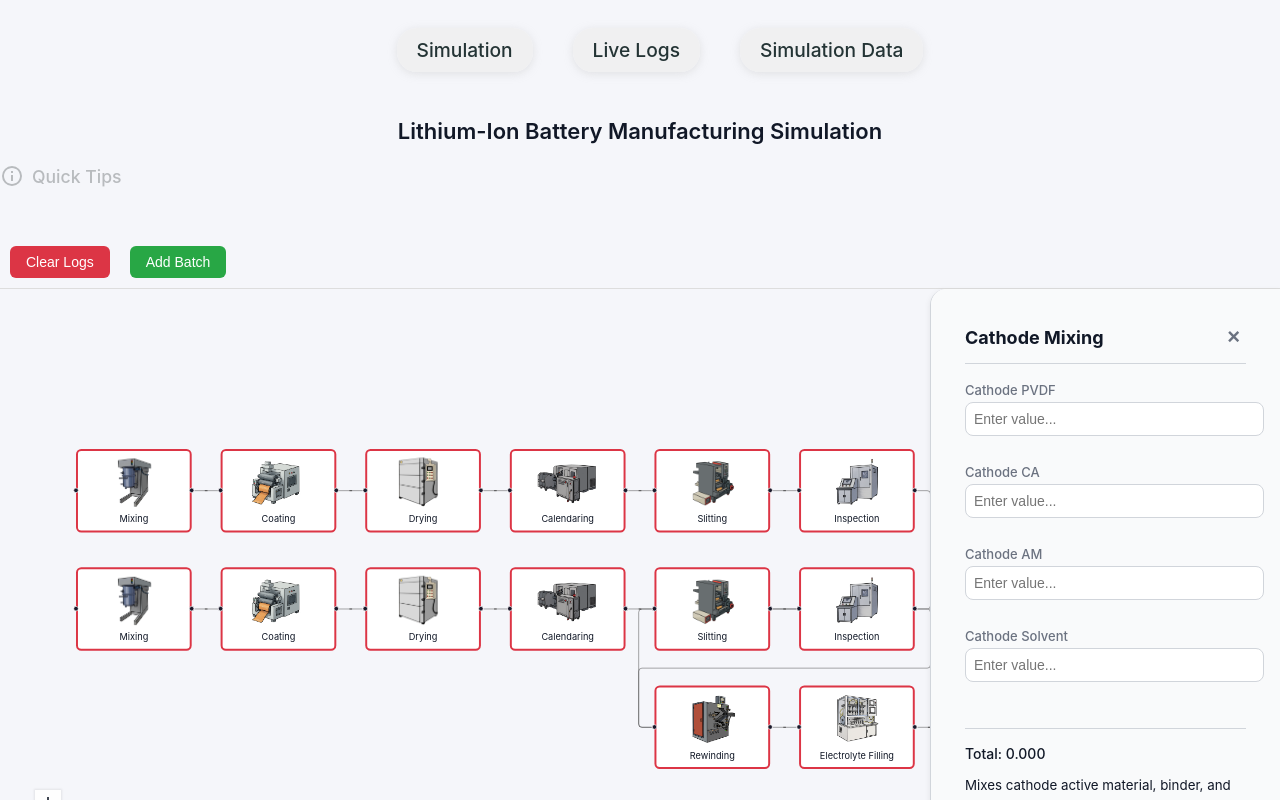
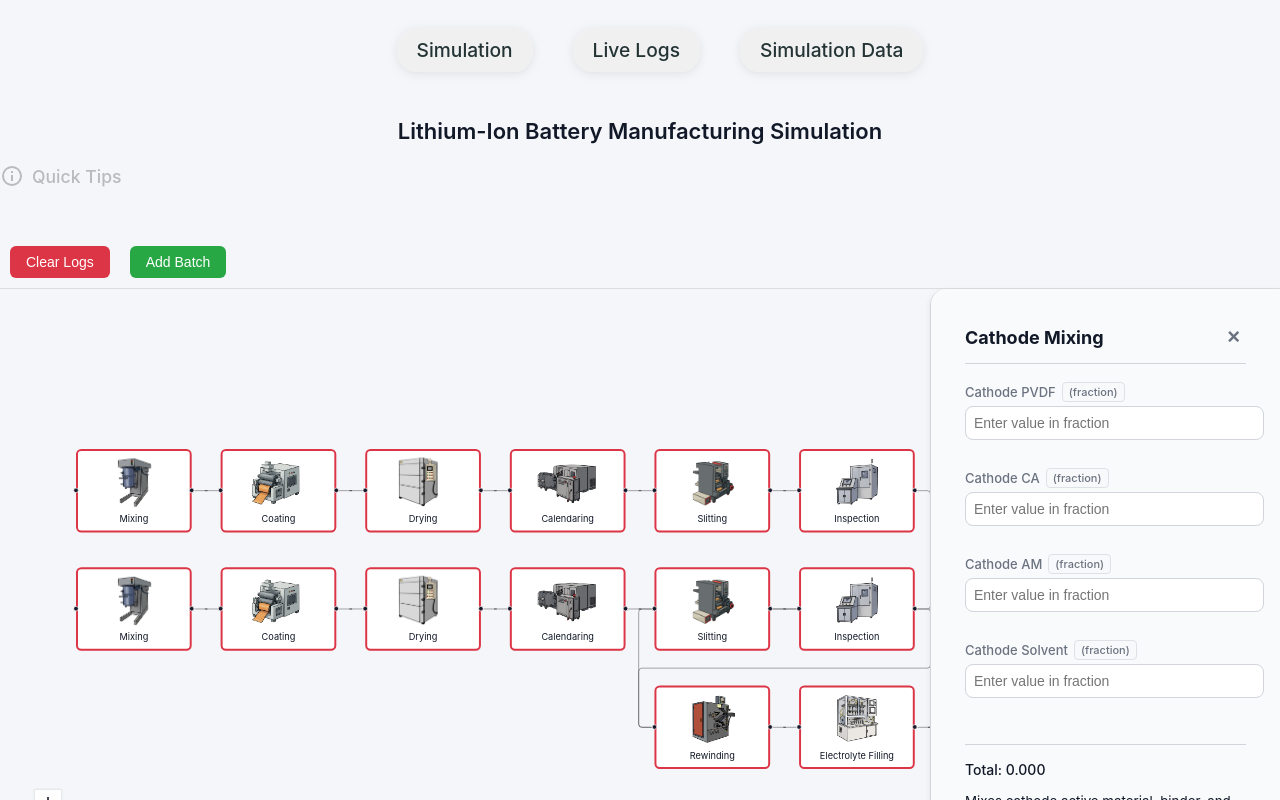
Before and after one commit to buntrylay/Battery_Manufacturing_Digital_Twin, a React (Create React App) app in the folder frontend/: page /flow in a window 1280 px wide. Both pictures are taken after a click on the element 76 px from the left and 490 px from the top of the page. Shown: the top 800 px of the page. Built offline with nearby package versions, Linux system fonts and the light colour scheme; no server answers.

Commit message:
Units added

```diff
--- a/frontend/src/components/MachineFlowDiagram.js
+++ b/frontend/src/components/MachineFlowDiagram.js
@@ -280,6 +280,7 @@ const MachineFlowDiagram = ({ animationTrigger }) => {
 
         setSingleActive(batchMap, "Rewinding");
         activateFlowEdge("Cathode Inspection", "Rewinding");
+        activateFlowEdge("Anode Inspection", "Rewinding");
 
         next[batchId] = batchMap;
         return next;
--- a/frontend/src/components/SidePanel.js
+++ b/frontend/src/components/SidePanel.js
@@ -1,5 +1,5 @@
 import React, { useState, useEffect, useMemo } from "react";
-import { inputsByStage, stageDescriptions } from "./constants";
+import { inputsByStage, stageDescriptions, parameterUnits } from "./constants";
 import {
   validateParameters,
   updateParameters,
@@ -370,13 +370,19 @@ const SidePanel = ({ selectedStage, onClose, isOpen }) => {
                 delete inputProps.max;
               }
 
+              const unit = parameterUnits[f] || "";
+
               return (
                 <label key={f} className="side-field">
-                  <span>{f}</span>
+                  <span className="parameter-label">
+                    {f}
+                    {unit && <span className="parameter-unit">({unit})</span>}
+                  </span>
                   <input
                     {...inputProps}
                     value={inputValues[f] || ""}
                     onChange={(e) => handleInputChange(f, e.target.value)}
+                    placeholder={unit ? `Enter value in ${unit}` : "Enter value"}
                   />
                 </label>
               );
--- a/frontend/src/components/constants.js
+++ b/frontend/src/components/constants.js
@@ -66,3 +66,65 @@ export const inputsByStage = {
   "Formation Cycling": ["Charge Current", "Voltage", "Initial Voltage"],
   Aging: ["Leak Rate", "Temperature", "Aging Days"],
 };
+
+// Units mapping for each parameter
+export const parameterUnits = {
+  // Mixing parameters (ratios - dimensionless, sum to 1.0)
+  "Anode PVDF": "fraction",
+  "Anode CA": "fraction",
+  "Anode AM": "fraction",
+  "Anode Solvent": "fraction",
+  "Cathode PVDF": "fraction",
+  "Cathode CA": "fraction",
+  "Cathode AM": "fraction",
+  "Cathode Solvent": "fraction",
+
+  // Coating parameters
+  "Coating Speed": "m/min",
+  "Gap Height": "μm",
+  "Flow Rate": "mL/min",
+  "Coating Width": "mm",
+
+  // Drying parameters
+  "Web Speed": "m/min",
+
+  // Calendaring parameters
+  "Roll Gap": "μm",
+  "Roll Pressure": "MPa",
+  "Temperature": "°C",
+  "Roll Speed": "m/min",
+  "Dry Thickness": "μm",
+  "Initial Porosity": "%",
+
+  // Slitting parameters
+  "Blade Sharpness": "units",
+  "Slitting Speed": "m/min",
+  "Target Width": "mm",
+  "Slitting Tension": "N/m",
+
+  // Inspection parameters
+  "Width Tolerance": "mm",
+  "Thickness Tolerance": "μm",
+  "B Max": "T", // Tesla for magnetic field
+  "Defects Allowed": "count",
+
+  // Rewinding parameters
+  "Rewinding Speed": "m/min",
+  "Initial Tension": "N/m",
+  "Tapering Steps": "count",
+  "Environment Humidity": "%",
+
+  // Electrolyte Filling parameters
+  "Vacuum Level": "Pa",
+  "Vacuum Filling": "units",
+  "Soaking Time": "min",
+
+  // Formation Cycling parameters
+  "Charge Current": "A",
+  "Voltage": "V",
+  "Initial Voltage": "V",
+
+  // Aging parameters
+  "Leak Rate": "1/s",
+  "Aging Days": "days"
+};
--- a/frontend/src/styles/FlowPage.css
+++ b/frontend/src/styles/FlowPage.css
@@ -414,6 +414,23 @@ body {
 .side-field span {
   font-weight: 500;
   color: var(--muted);
+}
+
+.parameter-label {
+  display: flex;
+  align-items: center;
+  gap: 6px;
+  flex-wrap: wrap;
+}
+
+.parameter-unit {
+  font-size: 11px;
+  color: #6c757d;
+  font-weight: 400;
+  background-color: #f8f9fa;
+  padding: 2px 6px;
+  border-radius: 4px;
+  border: 1px solid #dee2e6;
 }
 
 .side-field input[type="number"] {
```
